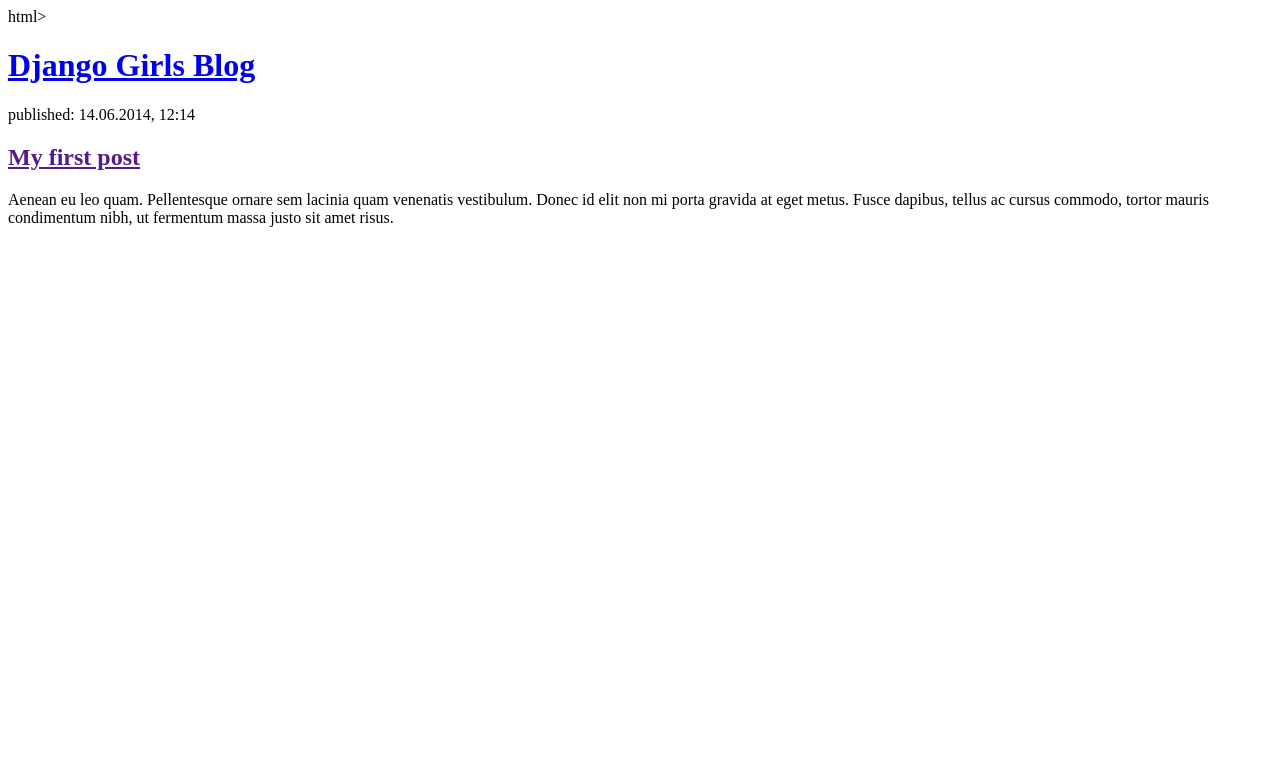
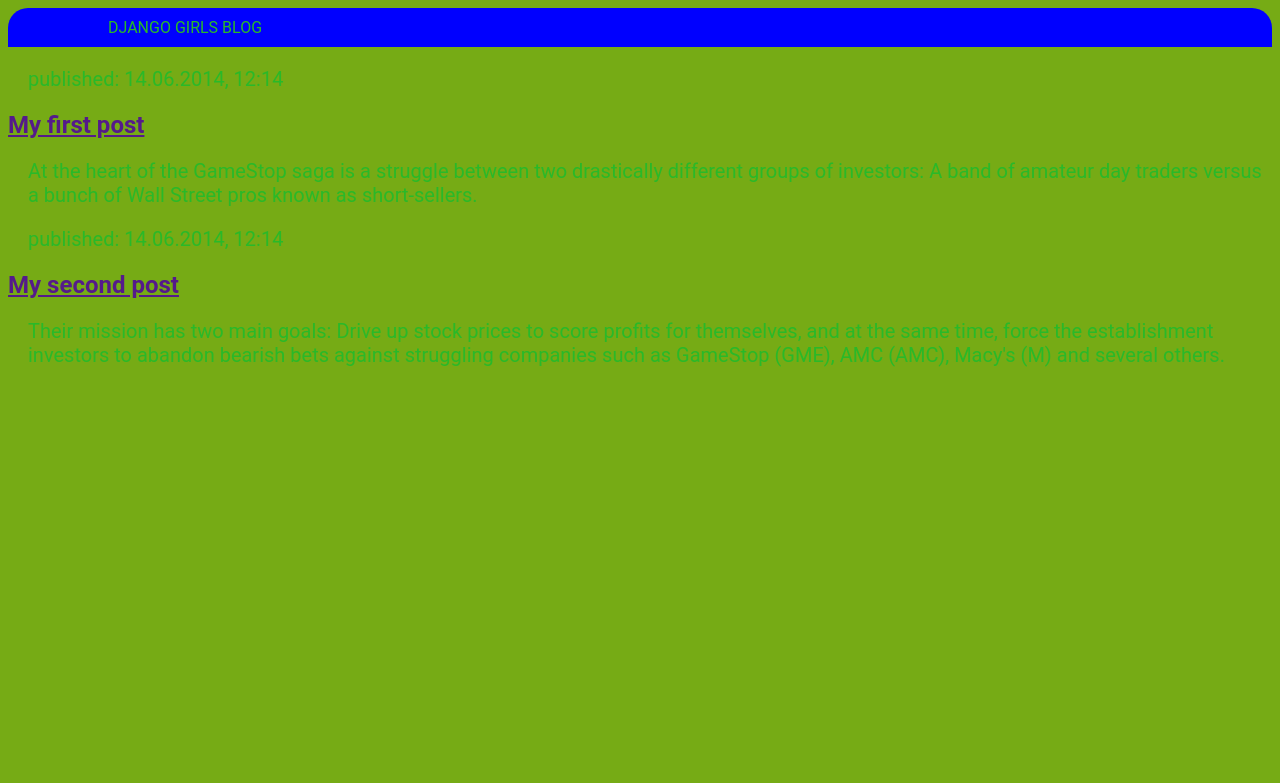
Before and after one commit to pradsy90/djangogirlswebblogapp, a Django app: page / in a window 1280 px wide. Shown: the top 783 px of the page. Run offline with Django 3.2, Linux system fonts and the light colour scheme.

Commit message:
Additional changes. As of 01/30/21 6:02PM
Additional changes. As of 01/30/21 6:02PM
1. Added a css file.
2. Changed the post_list html file

```diff
--- a/blog/templates/blog/post_list.html
+++ b/blog/templates/blog/post_list.html
@@ -1,14 +1,23 @@
-html>
+<html>
     <head>
         <title>Django Girls blog</title>
+        <link rel="stylesheet" href="styles.css">
     </head>
     <body>
         <div>
-            <h1><a href="/">Django Girls Blog</a></h1>
+            <h1>Django Girls Blog</h1>
         </div>
 
         <div>
             <p>published: 14.06.2014, 12:14</p>
             <h2><a href="">My first post</a></h2>
-            <p>Aenean eu leo quam. Pellentesque ornare sem lacinia quam venenatis vestibulum. Donec id elit non mi porta gravida at eget metus. Fusce dapibus, tellus ac cursus commodo, tortor mauris condimentum nibh, ut fermentum massa justo sit amet risus.</p>
+            <p>At the heart of the GameStop saga is a struggle between two drastically different groups of investors: A band of amateur day traders versus a bunch of Wall Street pros known as short-sellers.</p>
         </div>
+
+        <div>
+            <p>published: 14.06.2014, 12:14</p>
+            <h2><a href="">My second post</a></h2>
+            <p>Their mission has two main goals: Drive up stock prices to score profits for themselves, and at the same time, force the establishment investors to abandon bearish bets against struggling companies such as GameStop (GME), AMC (AMC), Macy's (M) and several others.</p>
+        </div>
+    </body>
+</html>
--- /dev/null
+++ b/blog/templates/blog/styles.css
@@ -0,0 +1,163 @@
+body {
+	font-family: Roboto;
+	background: #76AB15;
+
+}
+
+#container {
+	height: 525px;
+	width: 360px;
+	margin: 100px auto;
+	background: #f7f7f7;
+	box-shadow: 0 0 3px rgba(0, 0, 0, 0.1);
+	border-radius: 20px;
+	-webkit-border-radius: 20px;
+	-moz-border-radius: 20px;
+}
+
+table {
+	position: absolute;
+	left:20px;
+	top:10px;
+	font-size: 20px;
+	font-weight: bold;
+	border-color: yellow;
+	border-style: solid;
+
+}
+
+
+
+tr {
+	width: 250px;
+	padding: 2px 2px 2px 2px;
+}
+
+td {
+	width: 125px;
+	padding: 2px 2px 2px 2px;
+}
+
+h1 {
+	background: blue;
+	color: #29b929;
+	margin: 0;
+	padding: 10px 100px;
+	text-transform: uppercase;
+	font-size: 16px;
+	font-weight: normal;
+	border-top-left-radius: 20px;
+	border-top-right-radius: 20px;
+}
+
+
+p {
+	padding-left: 20px;
+	font-size: 20px;
+	font-weight: normal;
+	color: #29b929;
+}
+
+form input[type="text"] {
+	width:90px;
+}
+
+input {
+	padding-left: 20px;
+}
+
+label {
+	padding: 5px 5px 8px 8px;
+}
+
+#billamt {
+	font-size: 14px;
+	/*color: #2980b9;*/
+	color: #5de456;
+	background-color: #f7f7f7;
+	width: 60%;
+	padding: 5px 5px 8px 8px;
+}
+
+#billamt:focus {
+	background: #fff;
+	border: 3px solid #2980b9;
+	outline: none;
+}
+
+#peopleamt {
+	width: 60%;
+	padding: 5px 5px 8px 8px;
+	margin-left: 20px;
+	color: #5708e9;
+	background-color: #f7f7f7;
+	font-size: 14px;
+}
+
+.dollarSign {
+	display: inline;
+}
+
+#serviceQual {
+	padding: 13px 13px 20px 20px;
+	margin-left: 20px;
+	font-size: 25px;
+}
+
+button {
+	text-transform: uppercase;
+	font-weight: bold;
+	display: block;
+	margin: 30px auto;
+	background: #AD133A;
+	border-radius: 5px;
+	width: 200px;
+	height: 50px;
+	font-size: 17px;
+	color: white;
+}
+
+button:hover {
+	background: #4c2827;
+	border-bottom-color: #111;
+}
+
+button:active {
+	position: relative;
+	top: 1px;
+}
+
+#totalTip {
+	font-size: 30px;
+	margin-top: 5px;
+	text-align: center;
+}
+
+#totalTip:before {
+	content: "Tip amount";
+	font-size: 20px;
+	font-weight: bold;
+	display: block;
+	text-transform: uppercase;
+}
+
+#totalTip sup {
+	font-size: 20px;
+	top: -18px;
+}
+
+#totalTip small {
+	font-size: 20px;
+	font-weight: bold;
+	display: block;
+}
+
+.grid-container {
+	display: grid;
+	grid-template-columns: 1.5fr 1.5fr;
+	grid-template-rows: 1.7fr 1.8fr;
+	gap: 10px 14px;
+	grid-template-areas:
+		". ."
+		". .";
+}
```
